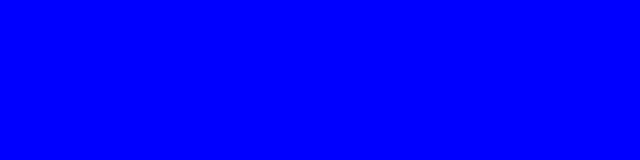
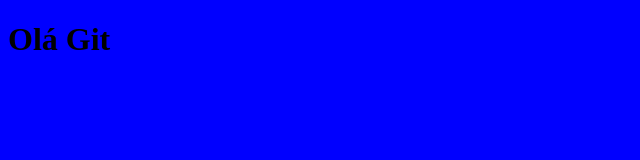
Before and after one commit to Racklyn/Git-one, a plain HTML site: page index.html in a window 1280 px wide. Shown: the whole page, without its empty margins (0-640 px from the left). Drawn offline with Linux system fonts and the light colour scheme.

Commit message:
added index h1

```diff
--- a/index.html
+++ b/index.html
@@ -6,6 +6,5 @@
         <link href="style.css" rel="stylesheet">
     </head>
     <body>
-
+        <h1>Olá Git</h1>
     </body>
-</html>
```
